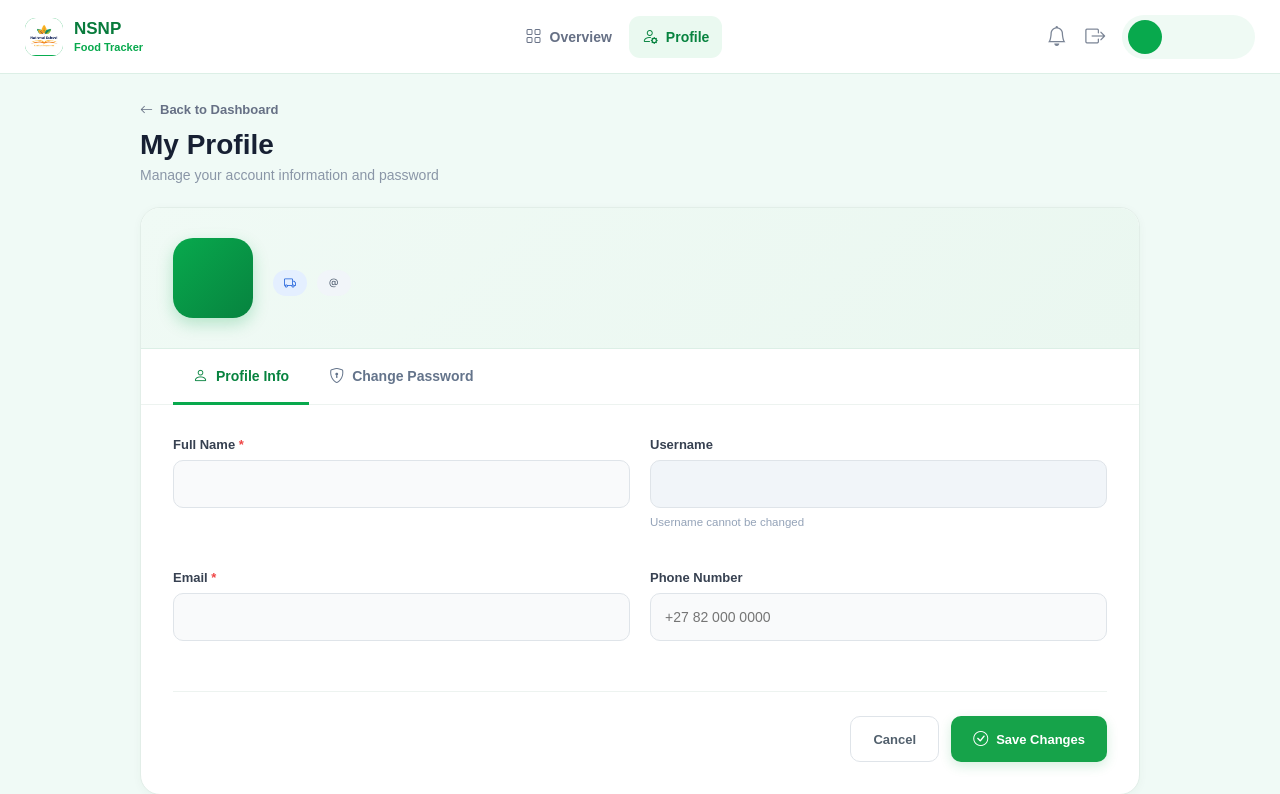
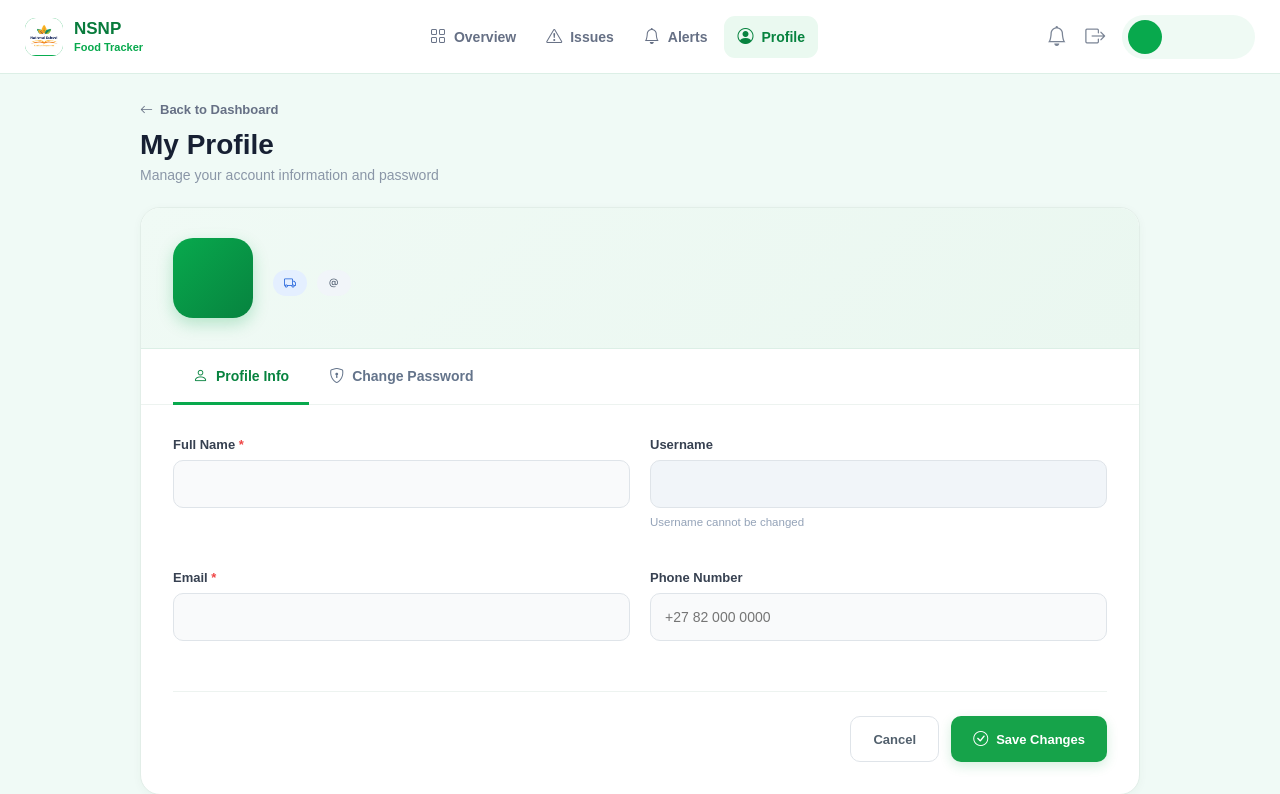
Before and after one commit to Karabo-mokena/nsnp-food-tracking, a Django app: template projectApp/templates/projectApp/profile.html in a window 1280 px wide. Shown: the top 794 px of the page. Run offline with Django 5.2, Linux system fonts and the light colour scheme; the template is opened without the code that fills it, so the values that code supplies are empty.

Commit message:
Show role-aware nav on profile page

```diff
--- a/projectApp/templates/projectApp/profile.html
+++ b/projectApp/templates/projectApp/profile.html
@@ -38,26 +38,112 @@
 
         <nav class="main-nav">
 
-            <a href="{% if user.role == 'school_staff' %}{% url 'school_staff' %}{% elif user.role == 'programme_manager' or user.role == 'manager' %}{% url 'manager_dashboard' %}{% else %}{% url 'dashboard' %}{% endif %}" class="nav-item">
-                <i class="bi bi-grid"></i>
-                <span>Overview</span>
-            </a>
+            {% if user.role == 'programme_manager' or user.role == 'manager' %}
 
-            {% if user.role == 'programme_manager' or user.role == 'manager' %}
+                <a href="{% url 'manager_dashboard' %}" class="nav-item">
+                    <i class="bi bi-grid-1x2"></i>
+                    <span>Overview</span>
+                </a>
+
+                <a href="{% url 'create_delivery' %}" class="nav-item">
+                    <i class="bi bi-plus-circle"></i>
+                    <span>New Delivery</span>
+                </a>
+
                 <a href="{% url 'inventory' %}" class="nav-item">
                     <i class="bi bi-box-seam"></i>
                     <span>Inventory</span>
                 </a>
+
+                <a href="{% url 'report_issue' %}" class="nav-item">
+                    <i class="bi bi-exclamation-triangle"></i>
+                    <span>Issues</span>
+                </a>
+
+                <a href="{% url 'reports' %}" class="nav-item">
+                    <i class="bi bi-bar-chart"></i>
+                    <span>Reports</span>
+                </a>
+
+                <a href="{% url 'notification' %}" class="nav-item notification-nav">
+                    <i class="bi bi-bell"></i>
+                    <span>Alerts</span>
+                    {% if unread_count %}
+                        <span class="notification-count">{{ unread_count }}</span>
+                    {% endif %}
+                </a>
+
                 <a href="{% url 'user_management' %}" class="nav-item">
                     <i class="bi bi-people"></i>
                     <span>Users</span>
                 </a>
+
+                <a href="{% url 'profile' %}" class="nav-item active">
+                    <i class="bi bi-person-circle"></i>
+                    <span>Profile</span>
+                </a>
+
+            {% elif user.role == 'school_staff' %}
+
+                <a href="{% url 'school_staff' %}" class="nav-item">
+                    <i class="bi bi-grid"></i>
+                    <span>Overview</span>
+                </a>
+
+                <a href="{% url 'inventory' %}" class="nav-item">
+                    <i class="bi bi-box-seam"></i>
+                    <span>Inventory</span>
+                </a>
+
+                <a href="{% url 'report_issue' %}" class="nav-item">
+                    <i class="bi bi-exclamation-triangle"></i>
+                    <span>Issues</span>
+                </a>
+
+                <a href="{% url 'reports' %}" class="nav-item">
+                    <i class="bi bi-bar-chart"></i>
+                    <span>Reports</span>
+                </a>
+
+                <a href="{% url 'notification' %}" class="nav-item notification-nav">
+                    <i class="bi bi-bell"></i>
+                    <span>Alerts</span>
+                    {% if unread_count %}
+                        <span class="notification-count">{{ unread_count }}</span>
+                    {% endif %}
+                </a>
+
+                <a href="{% url 'profile' %}" class="nav-item active">
+                    <i class="bi bi-person-circle"></i>
+                    <span>Profile</span>
+                </a>
+
+            {% else %}
+
+                <a href="{% url 'dashboard' %}" class="nav-item">
+                    <i class="bi bi-grid"></i>
+                    <span>Overview</span>
+                </a>
+
+                <a href="{% url 'report_issue' %}" class="nav-item">
+                    <i class="bi bi-exclamation-triangle"></i>
+                    <span>Issues</span>
+                </a>
+
+                <a href="{% url 'notification' %}" class="nav-item notification-nav">
+                    <i class="bi bi-bell"></i>
+                    <span>Alerts</span>
+                    {% if unread_count %}
+                        <span class="notification-count">{{ unread_count }}</span>
+                    {% endif %}
+                </a>
+
+                <a href="{% url 'profile' %}" class="nav-item active">
+                    <i class="bi bi-person-circle"></i>
+                    <span>Profile</span>
+                </a>
+
             {% endif %}
-
-            <a href="{% url 'profile' %}" class="nav-item active">
-                <i class="bi bi-person-gear"></i>
-                <span>Profile</span>
-            </a>
 
         </nav>
 
@@ -123,7 +209,6 @@
 
     <div class="profile-card">
 
-        <!-- Profile header -->
         <div class="profile-hero">
 
             <div class="profile-avatar">
@@ -170,7 +255,6 @@
         </div>
 
 
-        <!-- Tabs -->
         <div class="profile-tabs">
 
             <button type="button" class="profile-tab {% if active_tab != 'password' %}active{% endif %}" onclick="switchTab('info')">
@@ -186,7 +270,6 @@
         </div>
 
 
-        <!-- Profile info tab -->
         <div class="tab-content {% if active_tab != 'password' %}active{% endif %}" id="tab-info">
 
             {% if error %}
@@ -307,7 +390,6 @@
         </div>
 
 
-        <!-- Change password tab -->
         <div class="tab-content {% if active_tab == 'password' %}active{% endif %}" id="tab-password">
 
             {% if password_error %}
@@ -400,19 +482,16 @@
 
 function switchTab(tabName) {
 
-    // Tabs
     const tabs = document.querySelectorAll('.profile-tab');
     tabs.forEach(function (tab) {
         tab.classList.remove('active');
     });
 
-    // Content
     const contents = document.querySelectorAll('.tab-content');
     contents.forEach(function (content) {
         content.classList.remove('active');
     });
 
-    // Activate the chosen tab
     if (tabName === 'info') {
         tabs[0].classList.add('active');
         document.getElementById('tab-info').classList.add('active');
```
